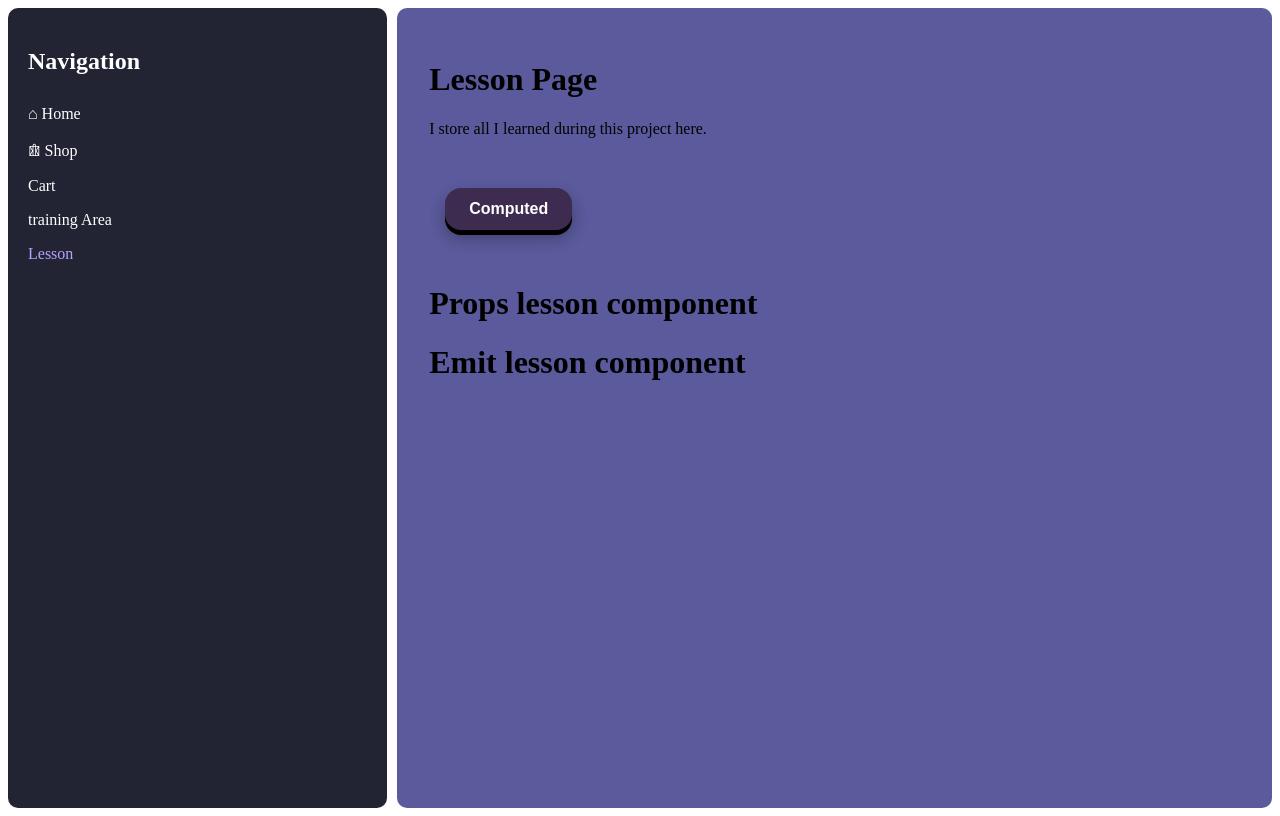
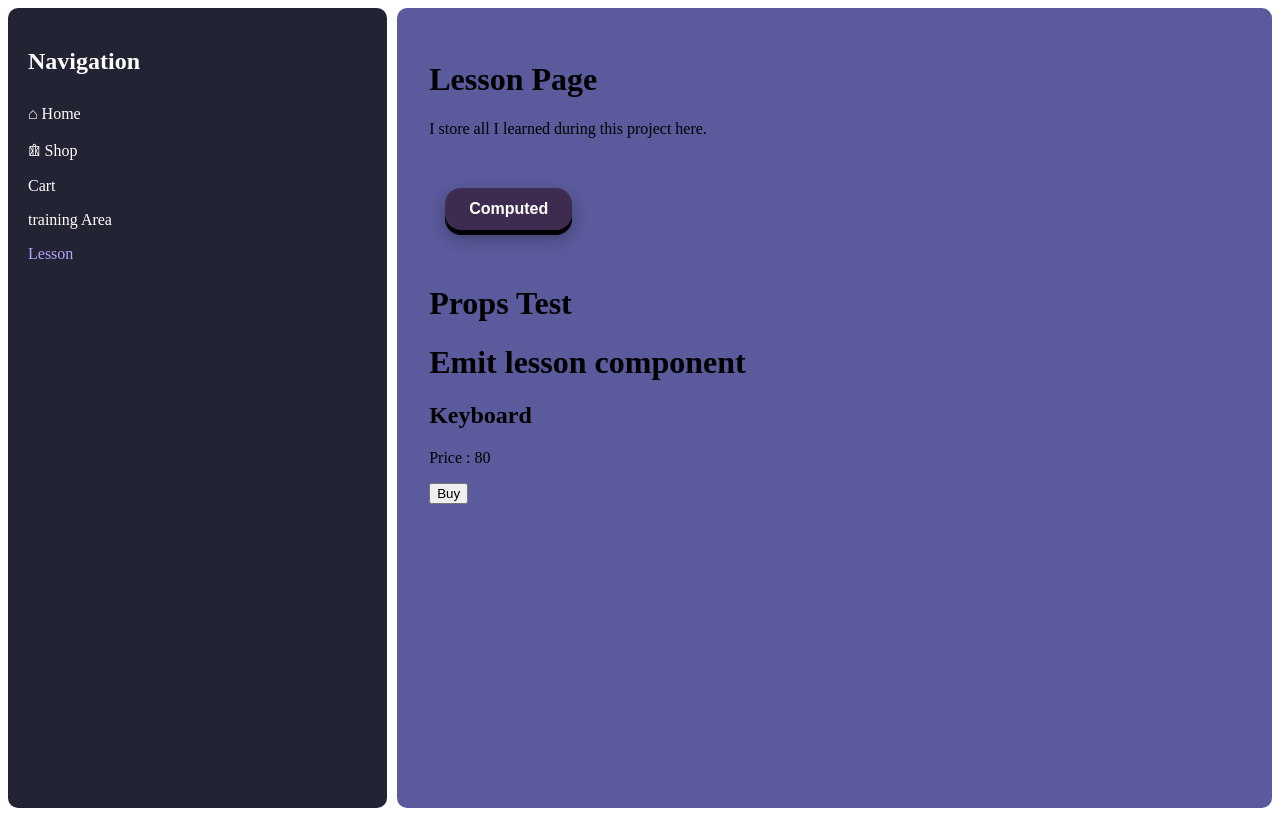
Before and after one commit to Nyups/Vue_fake_store, a Vue app in the folder front-end/: page /lesson in a window 1280 px wide. Built offline with nearby package versions, Linux system fonts and the light colour scheme.

Commit message:
Fighting props emit

```diff
--- a/front-end/src/views/lesson_page.vue
+++ b/front-end/src/views/lesson_page.vue
@@ -3,7 +3,6 @@ import { ref } from 'vue';
 // Lesson import
 import computed_lesson from './lessons/computed_lesson.vue';
 import props_lesson from './lessons/props_lesson.vue';
-import emit_lesson from './lessons/emit_lesson.vue';
 
 const computedLesson = ref(false)
 
@@ -30,7 +29,6 @@ function toggle() {
         <computed_lesson v-if="computedLesson"/>
         <div class="props_emit">
         <props_lesson/>
-        <emit_lesson/>
         </div>
     </div>
 </template>
--- a/front-end/src/views/lessons/emit_lesson.vue
+++ b/front-end/src/views/lessons/emit_lesson.vue
@@ -1,7 +1,28 @@
-<script setup></script>
+<script setup>
+const props = defineProps({
+    product: {
+        type: Object,
+        required: true
+    }
+})
+
+const emit = defineEmits(['buy'])
+
+function buyProducts() {
+    emit('buy', props.product)
+}
+
+</script>
 
 <template>
     <h1>Emit lesson component</h1>
+
+    <article>
+        <h2>{{ product.title }}</h2>
+        <p>Price : {{ product.price }}</p>
+
+        <button @click="buyProducts">Buy</button>
+    </article>
 </template>
 
 <style scoped></style>
--- a/front-end/src/views/lessons/props_lesson.vue
+++ b/front-end/src/views/lessons/props_lesson.vue
@@ -1,9 +1,36 @@
 <script setup>
-[]
+// [PROPS : Give data to components].
+// Supposing we have a lesson file (well well well) has a parent component called "props_lesson.vue.vue"
+// and a child component called "emit_lessons.vue".
+// The "props" component know which data we're displaying.
+// The "emit" component just need to receive that data and show it. For example it could go like :
+
+//               [ShopView.vue]
+//  product = { title: 'keyboard', price: 50}
+//                    V
+//            [ProductCard.vue]
+//     Receives and displays the product
+//         product.title -> Keyboard
+
+import emit_lesson from './emit_lesson.vue';
+
+const product = {
+    title: 'Keyboard',
+    price: 80
+}
+
+function handleBuy(product) {
+    console.log(`Adding to cart : ${product.title}`)
+}
+
 </script>
 
 <template>
-    <h1>Props lesson component</h1>
+    <h1>Props Test</h1>
+
+    <emit_lesson
+    :product="product"
+    @buy="handleBuy"/>
 </template>
 
 <style scoped></style>
```
